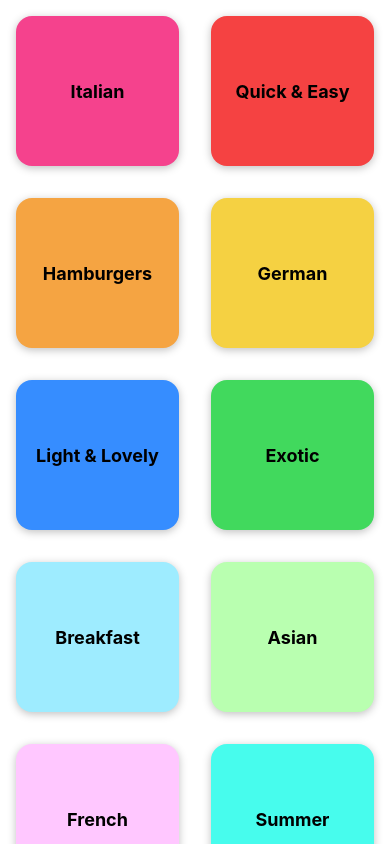
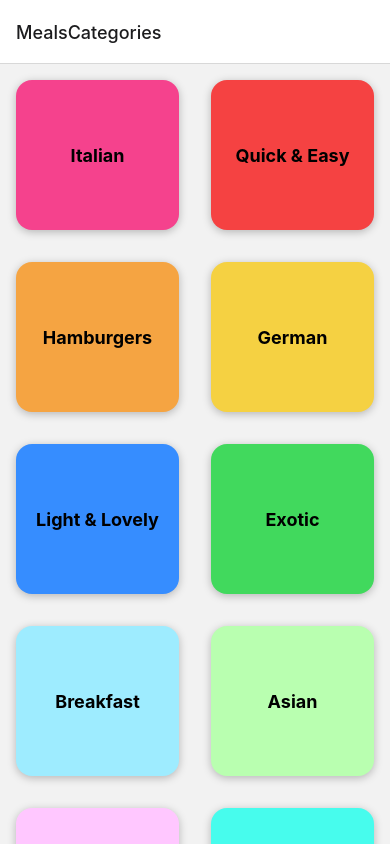
Before and after one commit to DmytroKhrishu/DemoMealsApp, a React Native app: screen / in a window 390 px wide. Built offline with nearby package versions, Linux system fonts and the light colour scheme.

Commit message:
added MealsOverview screen and navigator packages

```diff
--- a/App.js
+++ b/App.js
@@ -1,12 +1,21 @@
 import { StatusBar } from 'expo-status-bar';
 import { StyleSheet, Text, View } from 'react-native';
+import { NavigationContainer } from '@react-navigation/native';
+import { createNativeStackNavigator } from '@react-navigation/native-stack';
+
 import CategoriesScreen from './screens/CategoriesScreen';
+
+const Stack = createNativeStackNavigator();
 
 export default function App() {
   return (
     <>
-      <StatusBar style="light" />
-      <CategoriesScreen />
+      <StatusBar style="dark" />
+      <NavigationContainer>
+        <Stack.Navigator>
+          <Stack.Screen name="MealsCategories" component={CategoriesScreen} />
+        </Stack.Navigator>
+      </NavigationContainer>
     </>
   );
 }
--- a/package.json
+++ b/package.json
@@ -9,10 +9,14 @@
     "web": "expo start --web"
   },
   "dependencies": {
+    "@react-navigation/native": "^6.1.17",
+    "@react-navigation/native-stack": "^6.9.26",
     "expo": "~50.0.14",
     "expo-status-bar": "~1.11.1",
     "react": "18.2.0",
-    "react-native": "0.73.6"
+    "react-native": "0.73.6",
+    "react-native-safe-area-context": "4.8.2",
+    "react-native-screens": "~3.29.0"
   },
   "devDependencies": {
     "@babel/core": "^7.20.0"
```
Also changed, not shown: screens/MealsOverviewScreen.js (added), 1 other file (tests, documents, lock files or other folders).
